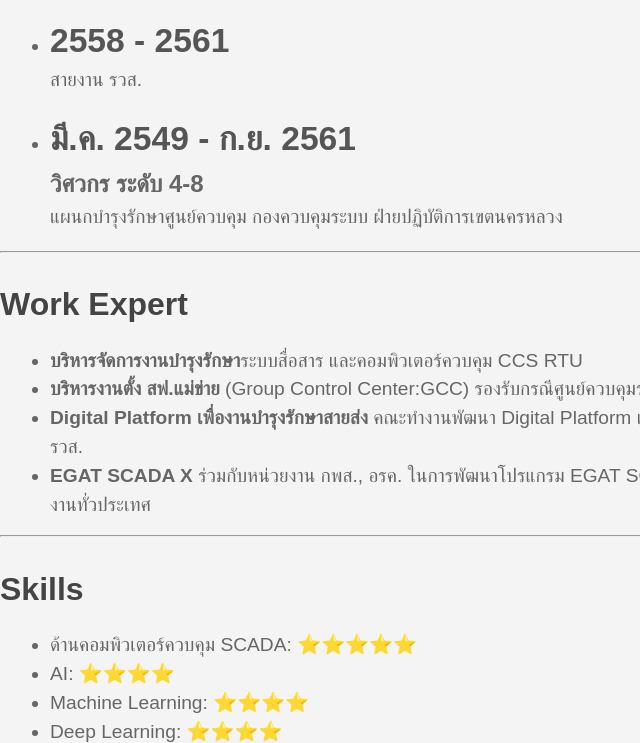
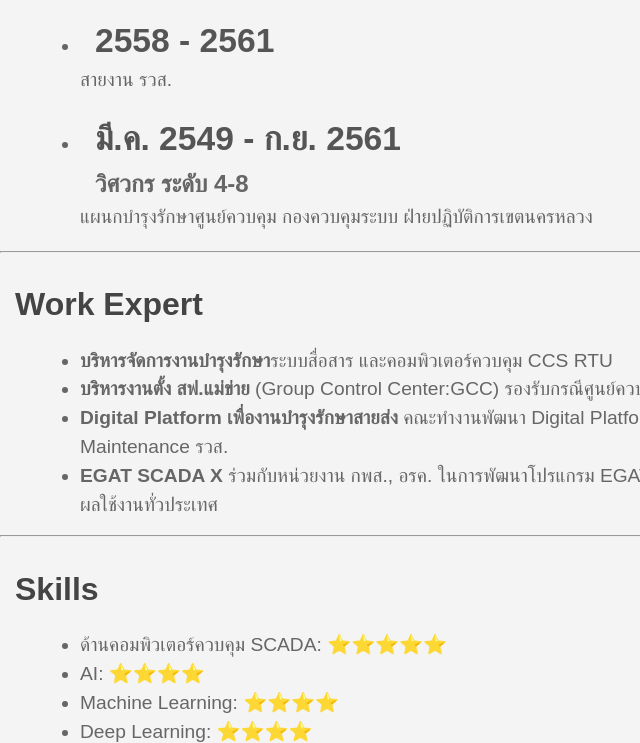
Before and after one commit to op-op/OP-Portfolio, a plain HTML site: page public/about.html in a window 1280 px wide. Shown: the part 762-1505 px from the top of the page, without its empty margins (0-640 px from the left). Drawn offline with Linux system fonts and the light colour scheme.

Commit message:
add padding-left

```diff
--- a/assets/css/style.css
+++ b/assets/css/style.css
@@ -28,6 +28,9 @@ nav a {
 
 nav a:hover {
     background: #575757;
+}
+h1, h2, h3, h4 {
+    padding-left: 15px;
 }
 
 h1 {
@@ -71,7 +74,7 @@ ul {
     list-style-type: disc;
     padding-left: 20px;
     padding: 0;
-    margin-left: 50px;
+    margin-left: 80px;
 }
 
 
```
